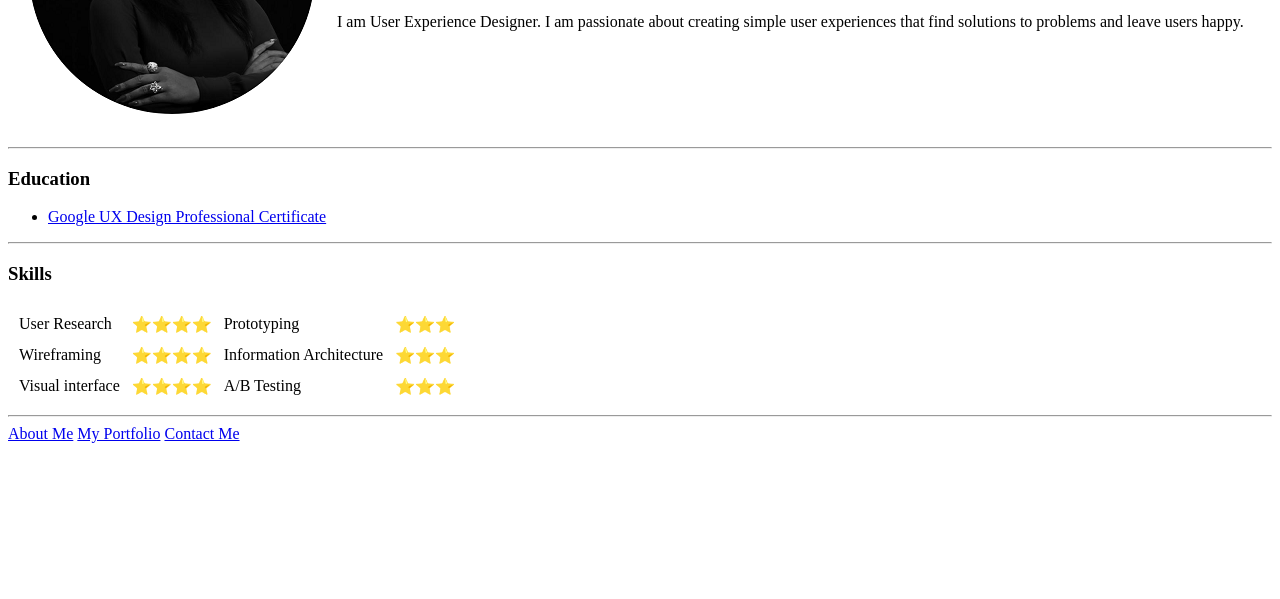
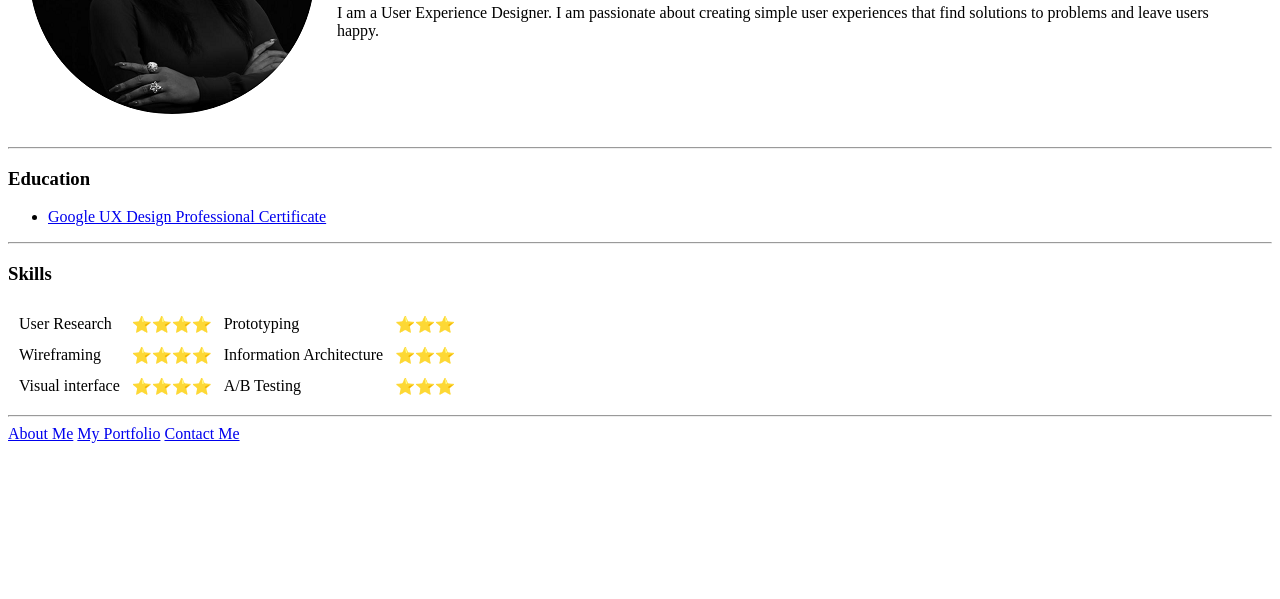
Before and after one commit to mstariah/Design-Portfolio, a plain HTML site: page index.html in a window 1280 px wide. Shown: the part 201-800 px from the top of the page. Drawn offline with Linux system fonts and the light colour scheme.

Commit message:
Update index.html

```diff
--- a/index.html
+++ b/index.html
@@ -12,7 +12,7 @@
       <td><img src="Tariah.png" alt="Tariah's picture"></td>
       <td><h1>Tariah Iwoba</h1>
       <p><em><strong>Product Designer</em></strong></p>
-      <p>I am User Experience Designer. I am passionate about creating simple user experiences that find solutions to problems and leave users happy.</p></td>
+      <p>I am a User Experience Designer. I am passionate about creating simple user experiences that find solutions to problems and leave users happy.</p></td>
     </tr>
   </table>
 
```
